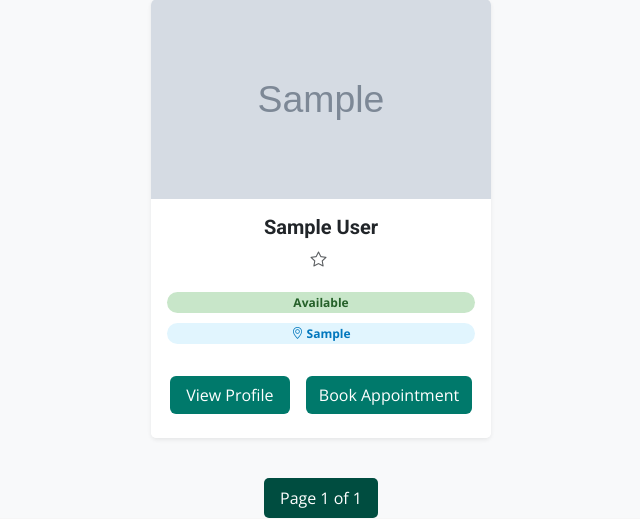
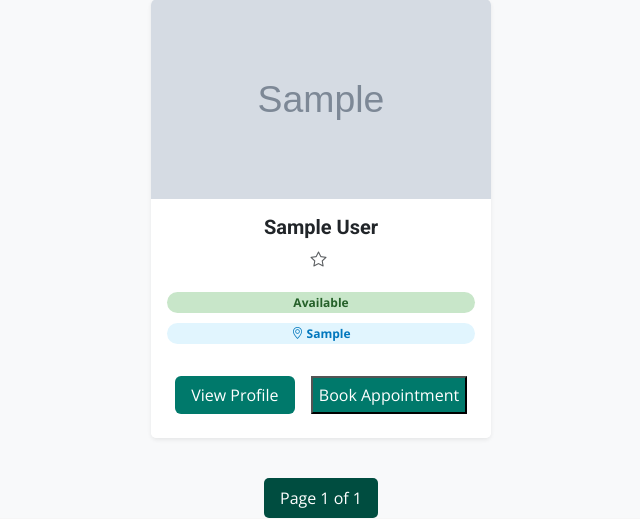
Before and after one commit to Njirainianthony/LifecareConnect, a Django app: page /doctors/ in a window 1280 px wide. Shown: the part 317-836 px from the top of the page, without its empty margins (319-959 px from the left). Run offline with Django 5.2, Linux system fonts and the light colour scheme; tables that the repository leaves empty hold one stand-in row (values such as "Sample post"); grey boxes marked "Sample" are stand-in pictures; some libraries are stand-ins or nearby versions.

Commit message:
booking.v2

```diff
--- a/lifecareapp/static/assets/js/main.js
+++ b/lifecareapp/static/assets/js/main.js
@@ -293,7 +293,7 @@
   });*/
 
 document.addEventListener('DOMContentLoaded', function() {
-  document.querySelectorAll('.btn').forEach(button => {
+  document.querySelectorAll('.book-btn').forEach(button => {
     button.addEventListener('click', function(e) {
       e.preventDefault(); // Prevent default link behavior
 
--- a/lifecareapp/templates/doctors.html
+++ b/lifecareapp/templates/doctors.html
@@ -176,22 +176,22 @@
           </div>
           <div class="card-footer bg-white border-0 d-flex justify-content-center gap-3 pb-4">
             <a href="#" class="btn" style="background-color: #00796b; color: white;">View Profile</a>
-            <a href="#" class="btn" data-doctor-id="{{ doctor.id }}" id="book-btn-{{ doctor.id }}"
+            <!-- <a href="#" class="btn" data-doctor-id="{{ doctor.id }}" id="book-btn-{{ doctor.id }}"
             style="background-color: {% if doctor in pending_doctors %} #9e9e9e {% else %} #00796b{% endif %}; color: white;">
             {% if doctor in pending_doctors %}
               Pending
             {% else %}
               Book Appointment
             {% endif %}
-            </a>
-            <!-- <button class="book-btn" data-doctor-id="{{ doctor.id }}" id="book-btn-{{ doctor.id }}"
+            </a> -->
+            <button class="book-btn" data-doctor-id="{{ doctor.id }}" id="book-btn-{{ doctor.id }}"
              style="background-color: {% if doctor in pending_doctors %} #9e9e9e {% else %} #00796b{% endif %}; color: white;">
               {% if doctor in pending_doctors %}
                 Pending
               {% else %}
                 Book Appointment
               {% endif %}
-            </button> -->
+            </button>
           </div>
         </div>
       </div>
```
Also changed, not shown: media/doctor_profiles/chronic-department_4E7bCoH.jpg (added), media/patient_profiles/chronic-department_MiKC7oY.jpg (added), 3 other files.
